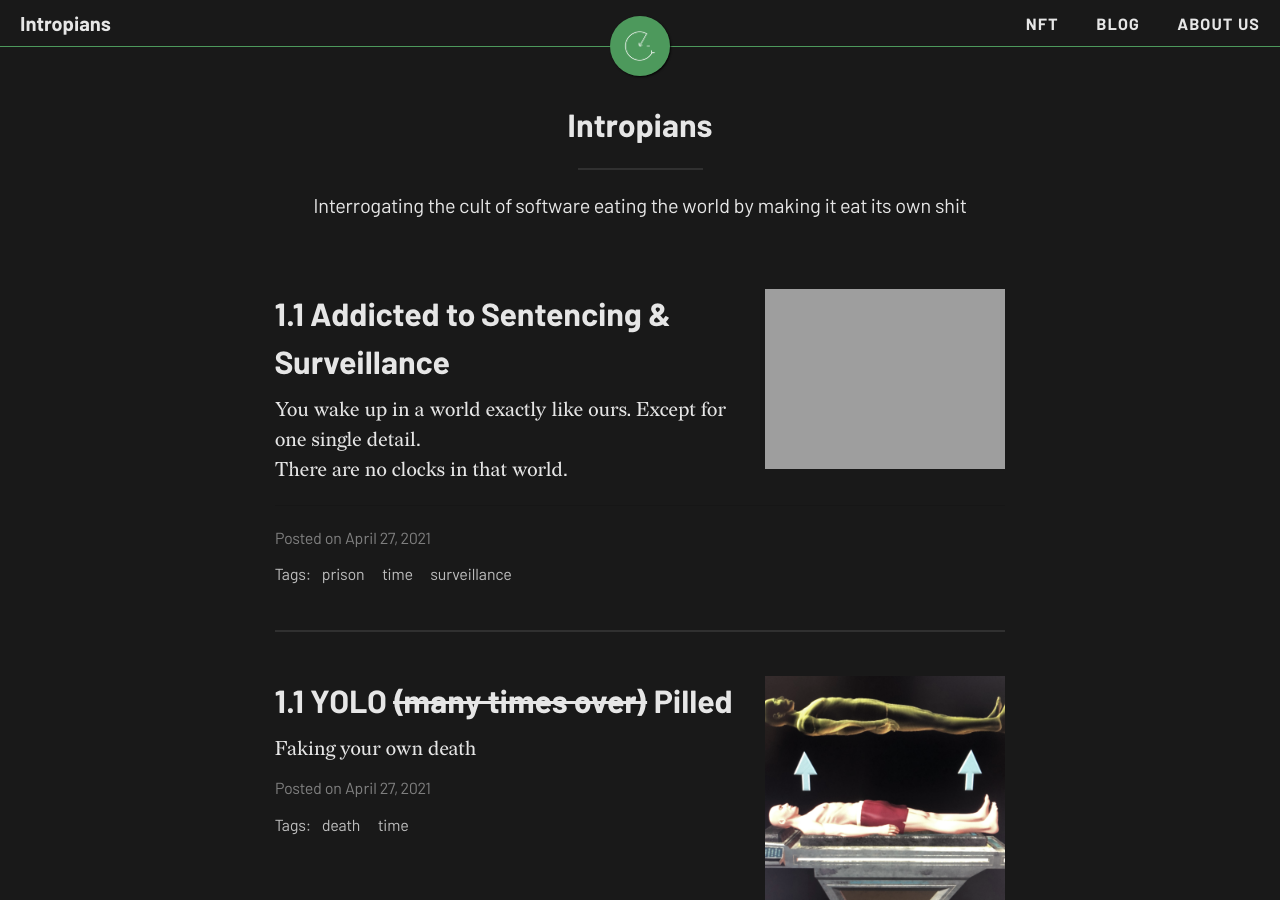
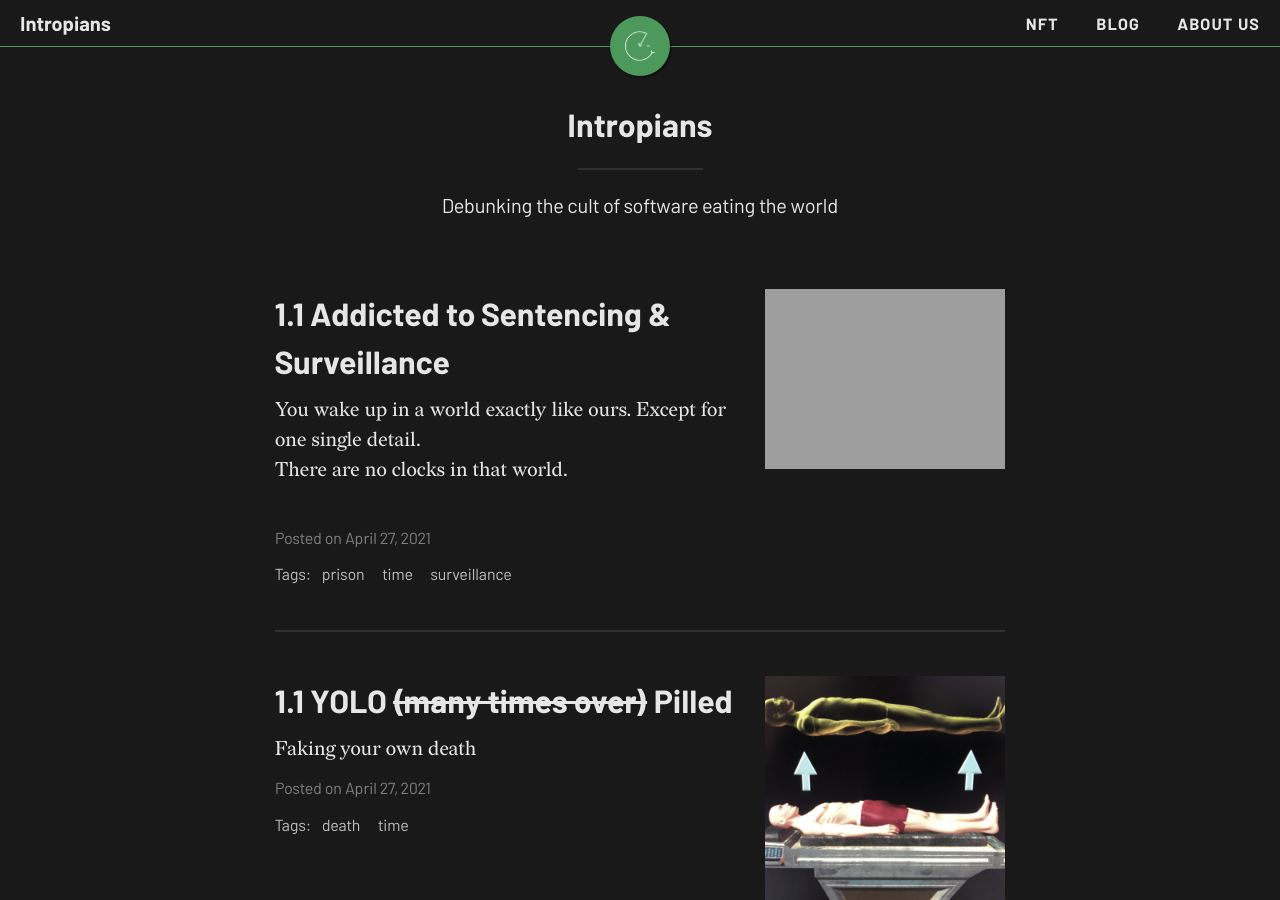
Before and after one commit to Intropians/intropians.org, a Jekyll site: the page built from index.html, in a window 1280 px wide and 900 px high. Built offline with Jekyll 4.4.1, drawn with Linux system fonts in a browser that asks for light colours; nearby versions of some CDN libraries; the list of posts is cut into pages by our own code.

Commit message:
change the Intropians Tag Line

```diff
--- a/_config.yml
+++ b/_config.yml
@@ -68,7 +68,7 @@ social-network-links:
 
 # If you want to show a link to an RSS in the footer, add the site description here.
 # If you don't want to show an RSS link, remove the following line.
-rss-description: Interrogating the cult of software eating the world by making it eat its own shit
+rss-description: Debunking the cult of software eating the world
 
 
 # --- General options --- #
--- a/index.html
+++ b/index.html
@@ -1,5 +1,5 @@
 ---
 layout: home
 title: Intropians
-subtitle: Interrogating the cult of software eating the world by making it eat its own shit
+subtitle: Debunking the cult of software eating the world
 ---
```
Also changed, not shown: _posts/2021-01-31-001.md (+1 -1 lines).
